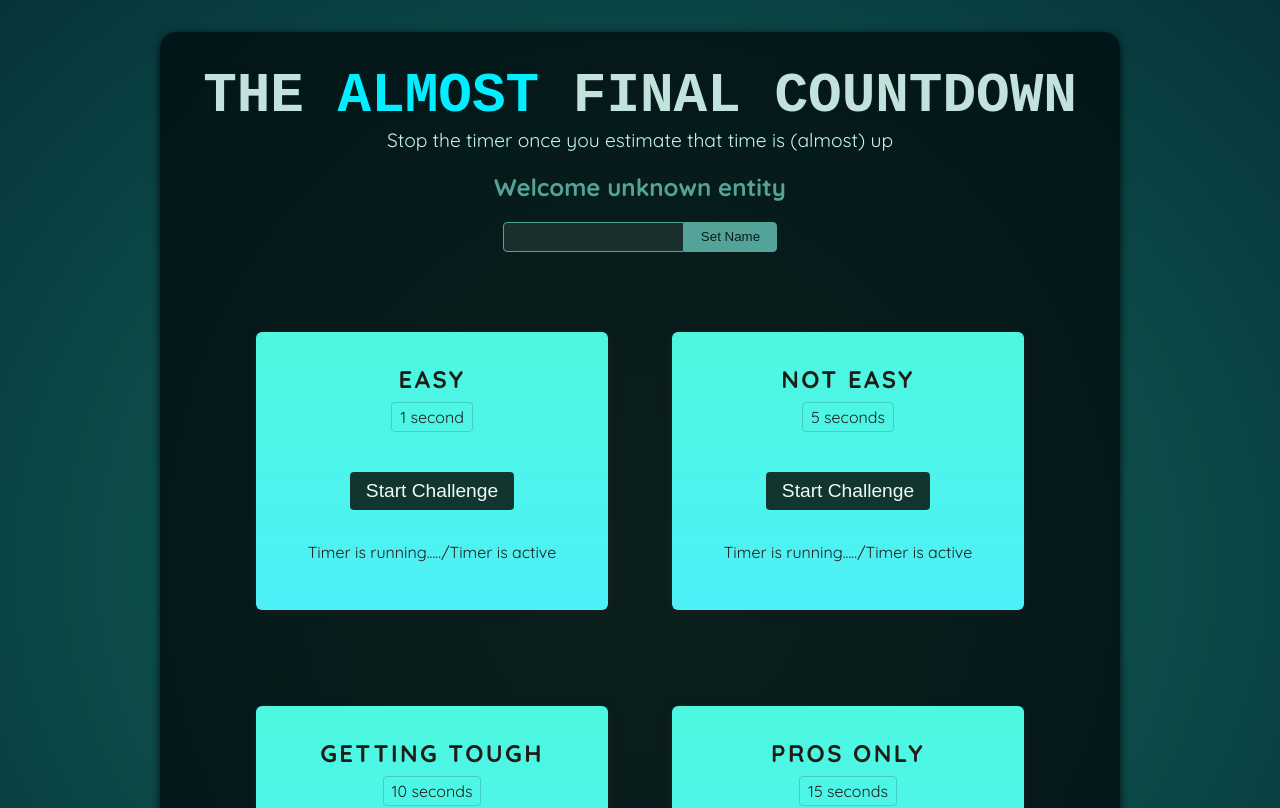
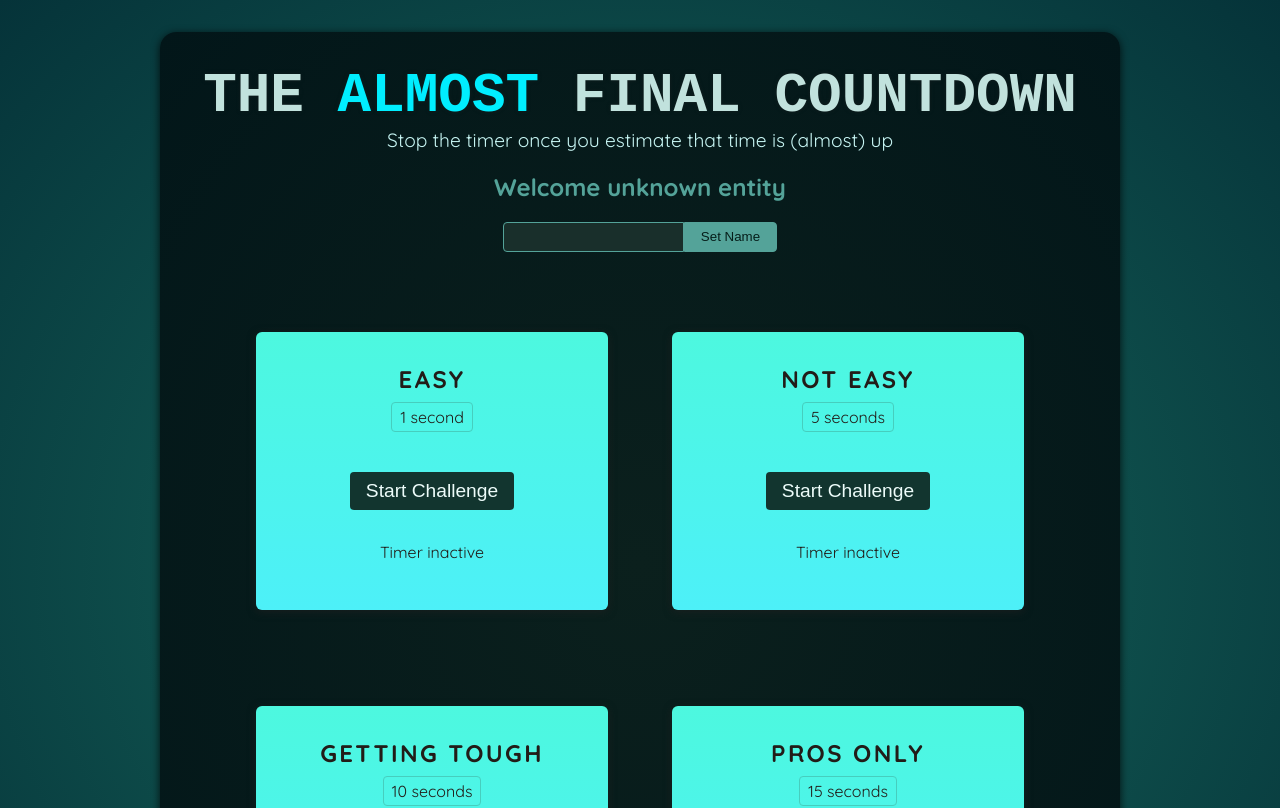
Before and after one commit to doaa51094/timer-project, a React (Vite) app: page / in a window 1280 px wide. Shown: the top 808 px of the page. Built offline with nearby package versions, Linux system fonts and the light colour scheme; a web font is replaced by a local one.

Commit message:
create result modal component

```diff
--- /dev/null
+++ b/src/components/ResultModal.jsx
@@ -0,0 +1,16 @@
+import React from "react";
+
+const ResultModal = ({ result, targetTime }) => {
+  return (
+    <dialog className="result-modal" open>
+      <h2>You {result}</h2>
+      <p>The target time was <strong>{targetTime} seconds.</strong></p>
+      <p>You stopped the timer with <strong> x seconds left.</strong></p>
+      <form method="dialog">
+        <button>Close</button>
+      </form>
+    </dialog>
+  );
+};
+
+export default ResultModal;
--- a/src/components/TimerChallenge.jsx
+++ b/src/components/TimerChallenge.jsx
@@ -1,13 +1,39 @@
-import React from "react";
+import React, { useRef, useState } from "react";
+import ResultModal from "./ResultModal";
 
 const TimerChallenge = ({ title, targetTime }) => {
+  const timer = useRef();
+  const [timerExpired, setTimerExpired] = useState(false);
+  const [timeStarted, setTimeStarted] = useState(false);
+  function handleStart() {
+    setTimeStarted(true);
+    timer.current = setTimeout(() => {
+      setTimerExpired(true);
+    }, targetTime * 1000);
+  }
+  function handleStop() {
+    clearTimeout(timer.current);
+  }
   return (
-    <section className="challenge">
-      <h2>{title}</h2>
-      <p className="challenge-time">{targetTime} second{targetTime>1 ?'s':''}</p>
-      <p><button>Start Challenge</button></p>
-      <p>Timer is running...../Timer is active</p>
-    </section>
+    <>
+    {timerExpired &&<ResultModal targetTime={targetTime} result='lost'/> }
+
+      <section className="challenge">
+        <h2>{title}</h2>
+        <p className="challenge-time">
+          {targetTime} second{targetTime > 1 ? "s" : ""}
+        </p>
+        <p>
+          <button onClick={timeStarted ? handleStop : handleStart}>
+            {timeStarted ? "Stop" : "Start"} Challenge
+          </button>
+        </p>
+        <p className={timeStarted ? "active" : undefined}>
+          {" "}
+          {timeStarted ? "Time is running....." : "Timer inactive"}
+        </p>
+      </section>
+    </>
   );
 };
 
```
